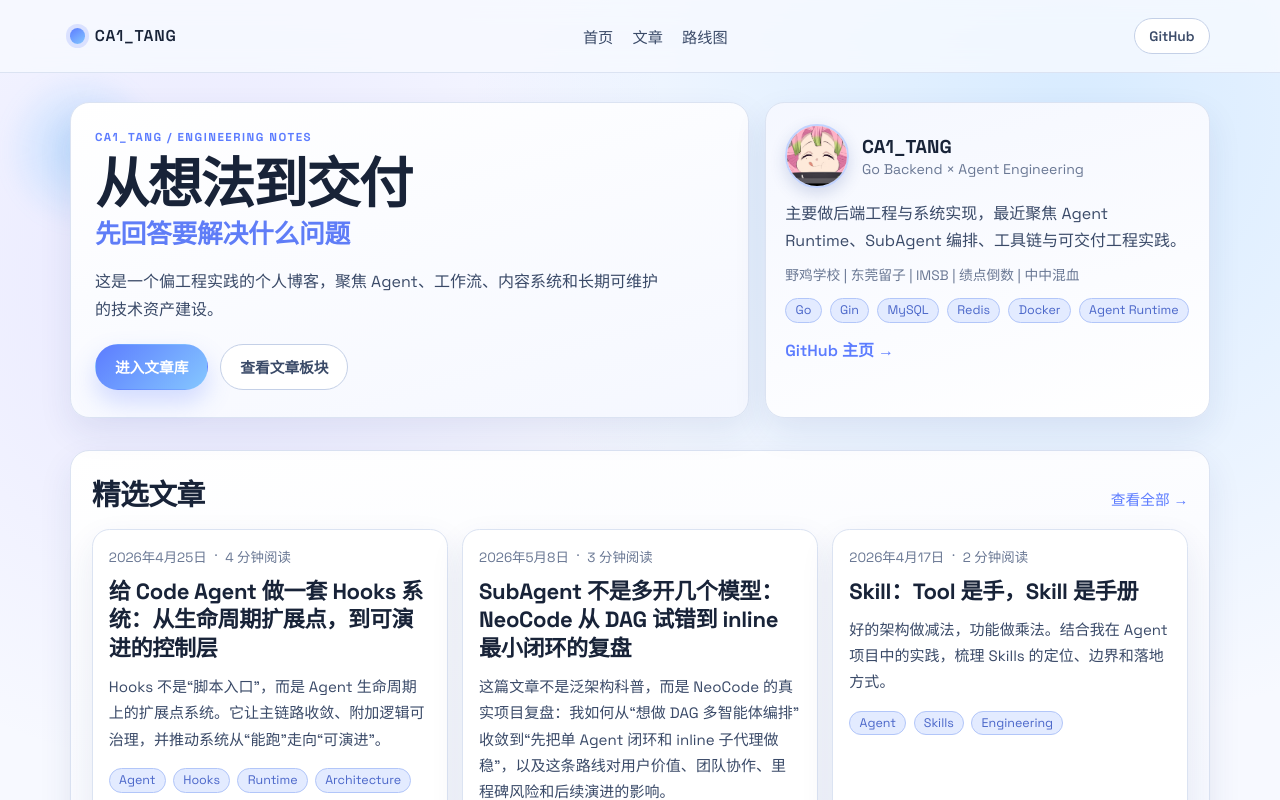
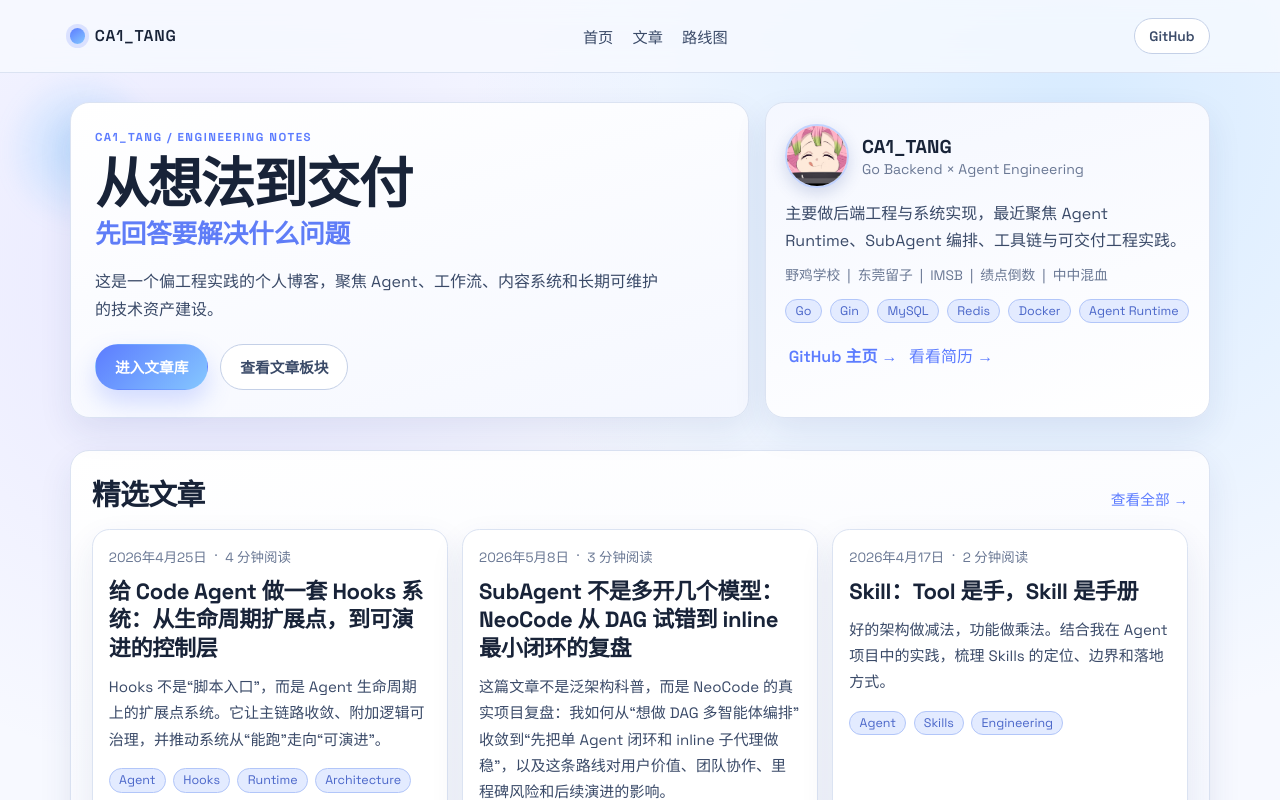
Before and after one commit to Cai-Tang-www/myBlog, a Next.js app: page / in a window 1280 px wide. Shown: the top 800 px of the page. Built offline with nearby package versions, Linux system fonts and the light colour scheme; no server answers.

Commit message:
feat(home): refine profile links layout and add resume placeholder action

```diff
--- a/app/page.module.css
+++ b/app/page.module.css
@@ -168,7 +168,7 @@
 }
 
 .profileTagline {
-  margin: -0.15rem 0 0;
+  margin: -0.1rem 0 0;
   color: var(--text-muted);
   font-size: 0.86rem;
   line-height: 1.5;
@@ -180,8 +180,15 @@
   gap: 0.5rem;
 }
 
+.profileActions {
+  margin-top: 0.45rem;
+  margin-left: 0.22rem;
+  display: flex;
+  align-items: center;
+  gap: 0.72rem;
+}
+
 .profileLink {
-  margin-top: 0.1rem;
   text-decoration: none;
   color: var(--accent-strong);
   font-weight: 600;
@@ -190,6 +197,22 @@
 }
 
 .profileLink:hover {
+  transform: translateX(2px);
+  opacity: 0.92;
+}
+
+.resumeLink {
+  border: none;
+  background: transparent;
+  color: var(--accent-strong);
+  font-weight: 600;
+  font: inherit;
+  padding: 0;
+  cursor: pointer;
+  transition: transform 160ms ease, opacity 160ms ease;
+}
+
+.resumeLink:hover {
   transform: translateX(2px);
   opacity: 0.92;
 }
--- a/app/page.tsx
+++ b/app/page.tsx
@@ -1,5 +1,6 @@
 import Link from "next/link";
 import { PostCard } from "@/components/post-card";
+import { ProfileActions } from "@/components/profile-actions";
 import { getAllPosts, getFeaturedPosts, type PostSummary } from "@/lib/posts";
 import styles from "./page.module.css";
 
@@ -107,7 +108,9 @@ export default async function Home() {
           <p className={styles.profileIntro}>
             主要做后端工程与系统实现，最近聚焦 Agent Runtime、SubAgent 编排、工具链与可交付工程实践。
           </p>
-          <p className={styles.profileTagline}>野鸡学校 | 东莞留子 | IMSB | 绩点倒数 | 中中混血</p>
+          <p className={styles.profileTagline}>
+            野鸡学校&nbsp; | &nbsp;东莞留子&nbsp; | &nbsp;IMSB&nbsp; | &nbsp;绩点倒数&nbsp; | &nbsp;中中混血
+          </p>
           <div className={styles.stackChips}>
             {["Go", "Gin", "MySQL", "Redis", "Docker", "Agent Runtime"].map((stack) => (
               <span key={stack} className="chip">
@@ -115,14 +118,12 @@ export default async function Home() {
               </span>
             ))}
           </div>
-          <a
-            className={styles.profileLink}
-            href="https://github.com/Cai-Tang-www"
-            target="_blank"
-            rel="noreferrer"
-          >
-            GitHub 主页 →
-          </a>
+          <ProfileActions
+            githubUrl="https://github.com/Cai-Tang-www"
+            className={styles.profileActions}
+            linkClassName={styles.profileLink}
+            resumeClassName={styles.resumeLink}
+          />
         </aside>
       </section>
 
--- /dev/null
+++ b/components/profile-actions.tsx
@@ -0,0 +1,30 @@
+"use client";
+
+interface ProfileActionsProps {
+  githubUrl: string;
+  className?: string;
+  linkClassName?: string;
+  resumeClassName?: string;
+}
+
+export function ProfileActions({
+  githubUrl,
+  className,
+  linkClassName,
+  resumeClassName,
+}: ProfileActionsProps) {
+  return (
+    <div className={className}>
+      <a className={linkClassName} href={githubUrl} target="_blank" rel="noreferrer">
+        GitHub 主页 →
+      </a>
+      <button
+        type="button"
+        className={resumeClassName}
+        onClick={() => window.alert("我还没写好...")}
+      >
+        看看简历 →
+      </button>
+    </div>
+  );
+}
```
